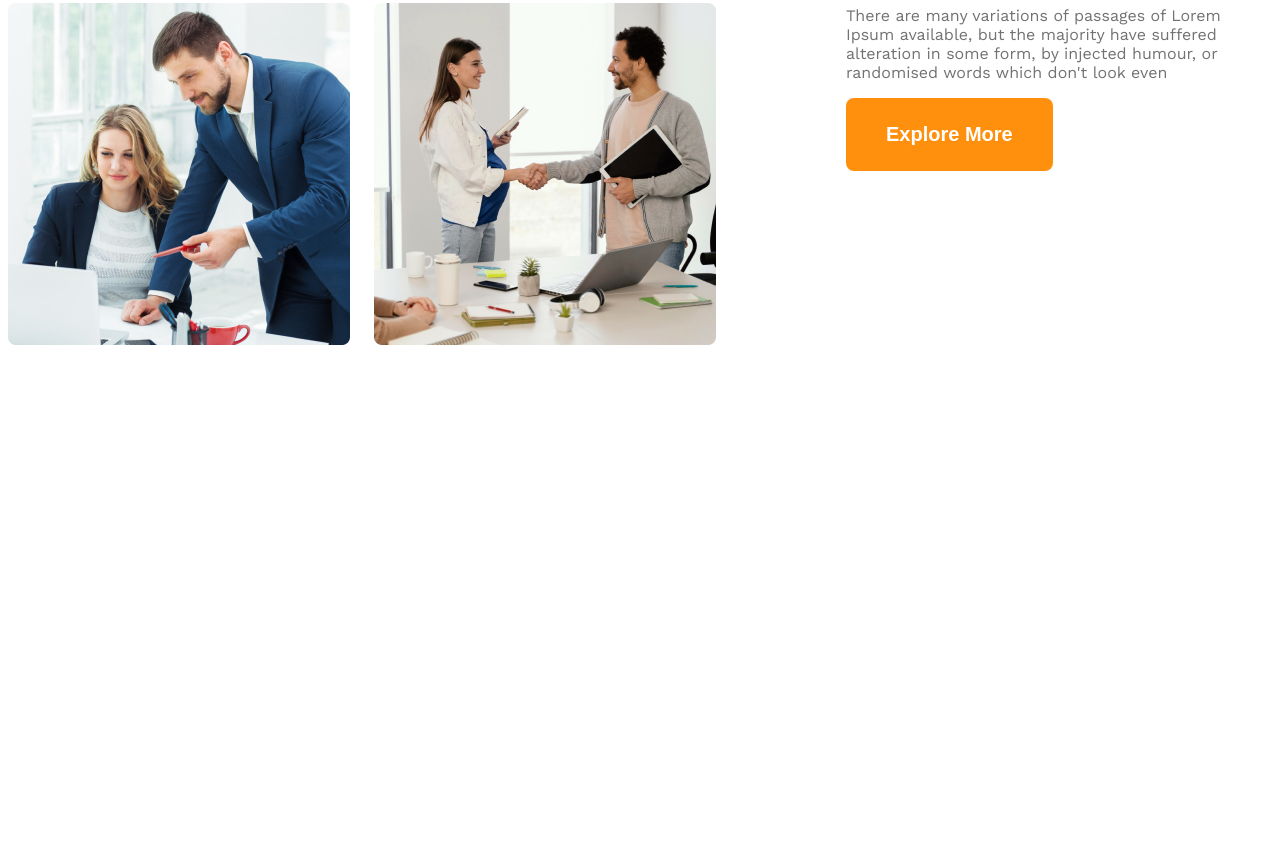
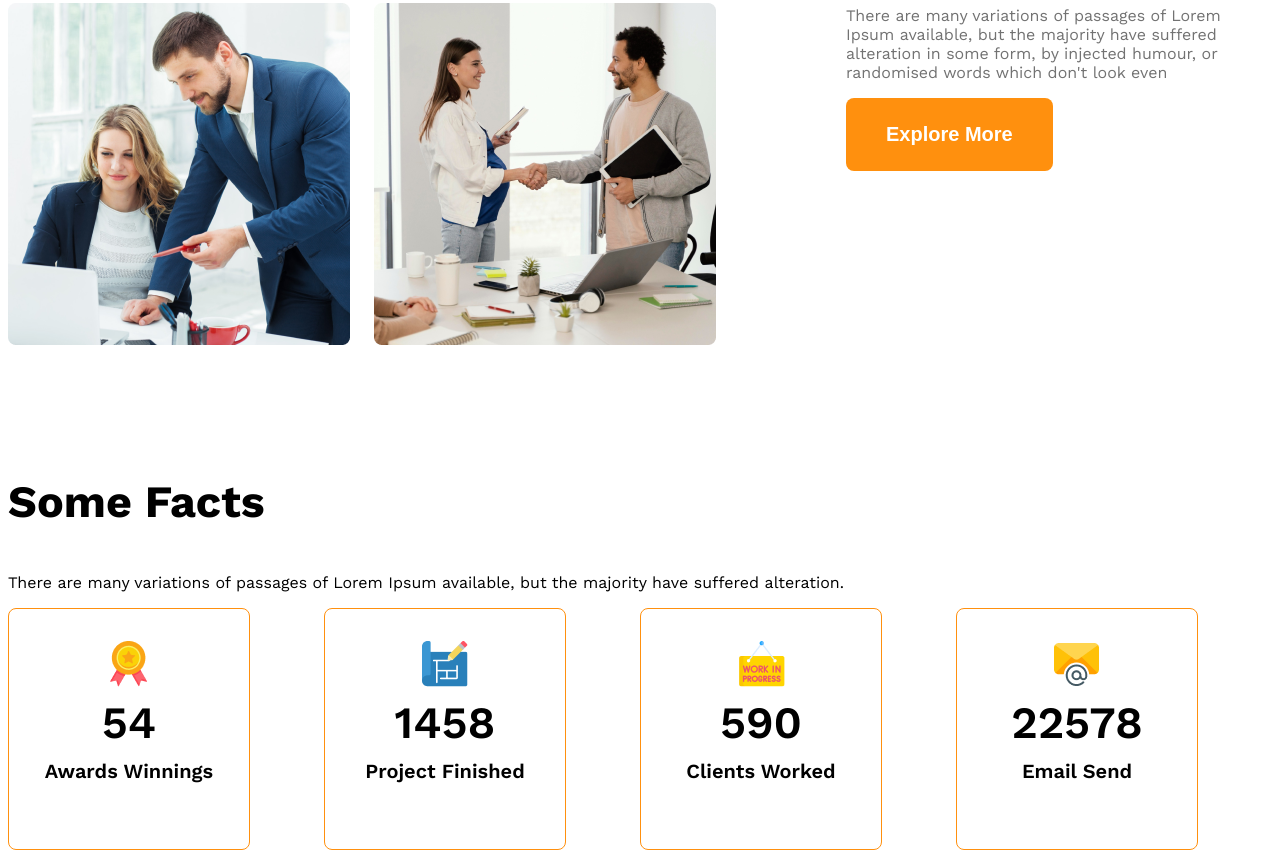
Before and after one commit to Shams-Saniat/g3-architect-website, a plain HTML site: page index.html in a window 1280 px wide. Shown: the part 1687-2545 px from the top of the page. Before the commit the page ends 2162 px from the top, so only its background shows below. Drawn offline with nearby package versions, Linux system fonts and the light colour scheme.

Commit message:
added facts

```diff
--- a/index.html
+++ b/index.html
@@ -24,7 +24,9 @@
         <div class="banner">
             <div class="banner-content">
                 <h1 class="banner-title">Brand New Group of Architects</h1>
-                <p class="banner-description">There are many variations of passages of Lorem Ipsum available, but the majority have suffered alteration in some form, by injected humour, or randomised words which don't look even</p>
+                <p class="banner-description">There are many variations of passages of Lorem Ipsum available, but the
+                    majority have suffered alteration in some form, by injected humour, or randomised words which don't
+                    look even</p>
                 <button class="btn-primary">Explore More</button>
             </div>
             <img class="banner-image" src="images/banner.png" alt="">
@@ -40,16 +42,52 @@
                 <img src="images/team4.png" alt="">
             </div>
             <div class="our-features">
-                <h3 class="section-title"><span id="quick-list">Quick list</span> <span>of Our</span> <span class="text-primary">Features</span> <span>Features</span></h3>
-                <p class="feature-description text-light-gray">There are many variations of passages of Lorem Ipsum available, but the majority have suffered alteration in some form, by injected humour, or randomised words which don't look even</p>
+                <h3 class="section-title"><span id="quick-list">Quick list</span> <span>of Our</span> <span
+                        class="text-primary">Features</span> <span>Features</span></h3>
+                <p class="feature-description text-light-gray">There are many variations of passages of Lorem Ipsum
+                    available, but the majority have suffered alteration in some form, by injected humour, or randomised
+                    words which don't look even</p>
                 <button class="btn-primary">Explore More</button>
             </div>
         </section>
         <!-- feature will enjoy -->
-         <section>
-
-         </section>
-         <!-- Some facts -->
+        <section>
+            <h3 class="section-title">Some Facts</h3>
+            <p class="text-light-grey">There are many variations of passages of Lorem Ipsum available, but the majority
+                have suffered alteration.</p>
+            <div class="facts-container">
+                <!-- .fact*4>img.fact-icon+h4.fact-number+h5.fact-name -->
+                <div class="fact-card display-flex">
+                    <div>
+                        <img src="images/icons/ribon.png" alt="" class="fact-icon">
+                        <h4 class="fact-number">54</h4>
+                        <h5 class="fact-name">Awards Winnings</h5>
+                    </div>
+                </div>
+                <div class="fact-card display-flex">
+                    <div>
+                        <img src="images/icons/projects.png" alt="" class="fact-icon">
+                        <h4 class="fact-number">1458</h4>
+                        <h5 class="fact-name">Project Finished</h5>
+                    </div>
+                </div>
+                <div class="fact-card display-flex">
+                    <div>
+                        <img src="images/icons/customers.png" alt="" class="fact-icon">
+                        <h4 class="fact-number">590</h4>
+                        <h5 class="fact-name">Clients Worked</h5>
+                    </div>
+                </div>
+                <div class="fact-card display-flex">
+                    <div>
+                        <img src="images/icons/email.png" alt="" class="fact-icon">
+                        <h4 class="fact-number">22578</h4>
+                        <h5 class="fact-name">Email Send</h5>
+                    </div>
+                </div>
+            </div>
+        </section>
+        <!-- Some facts -->
 
     </main>
     <footer>
--- a/styles/architects.css
+++ b/styles/architects.css
@@ -106,6 +106,40 @@
     font-weight: 500;
 }
 
+/* some facts related styles */
+.facts-container{
+    display: grid;
+    grid-template-columns: repeat(4, 1fr);
+
+}
+
+.fact-card{
+    border: 1px solid #FF900E;
+    width: 240px;
+    height: 240px;
+    border-radius: 8px;
+    text-align: center;
+    align-items: center;
+    justify-content: center;
+}
+
+.fact-number{
+    font-size: 2.8rem;
+    font-weight: 600;
+    margin-top: 5px;
+    margin-bottom: 10px;
+}
+
+.fact-name{
+    font-size: 1.25rem;
+    font-weight: 600;
+    margin-top: 10px;
+}
+
+.fact-description{
+    max-width: 540px;
+}
+
 main{
     max-width: 1440px;
     margin: 0 auto;
```
